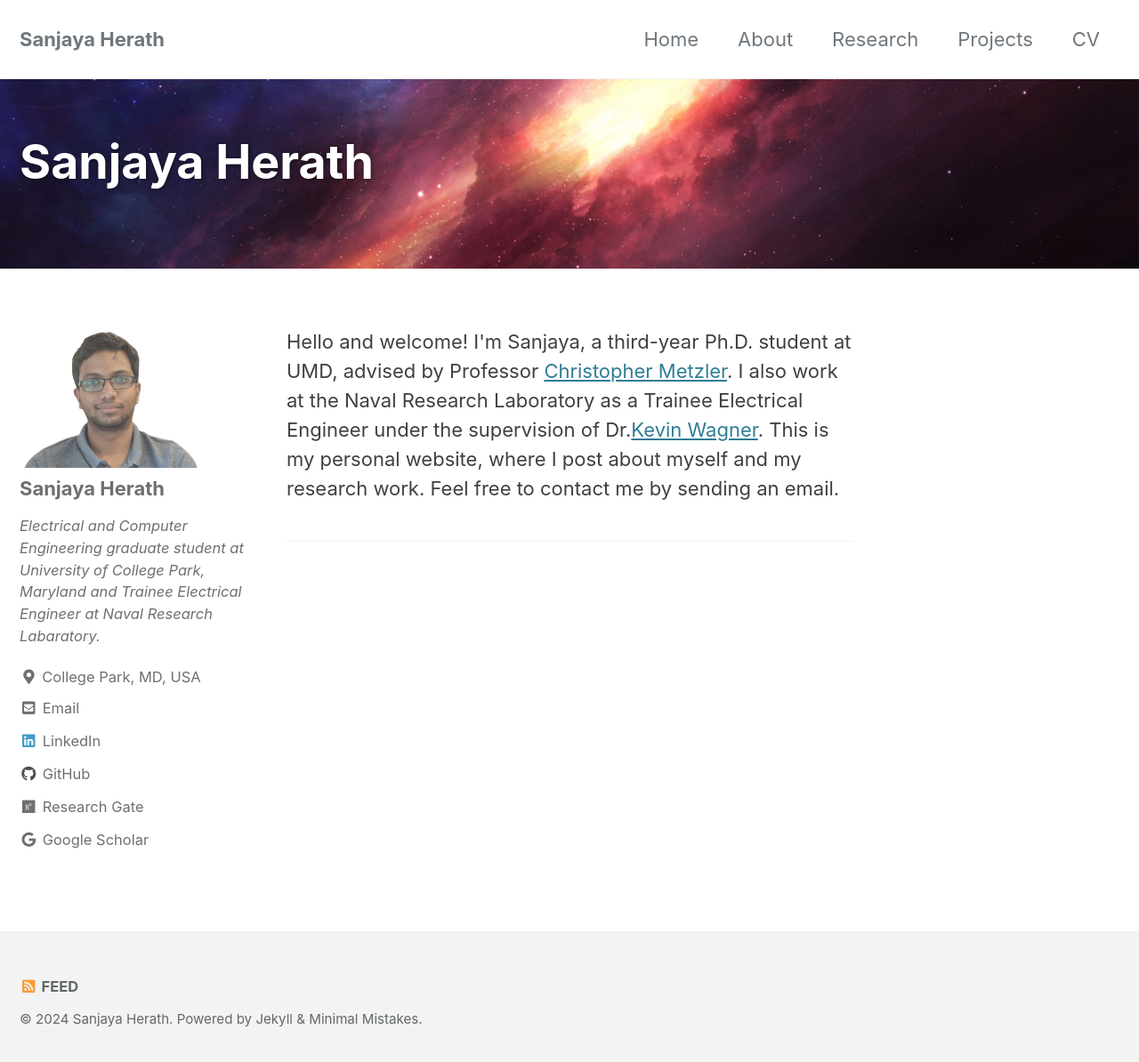
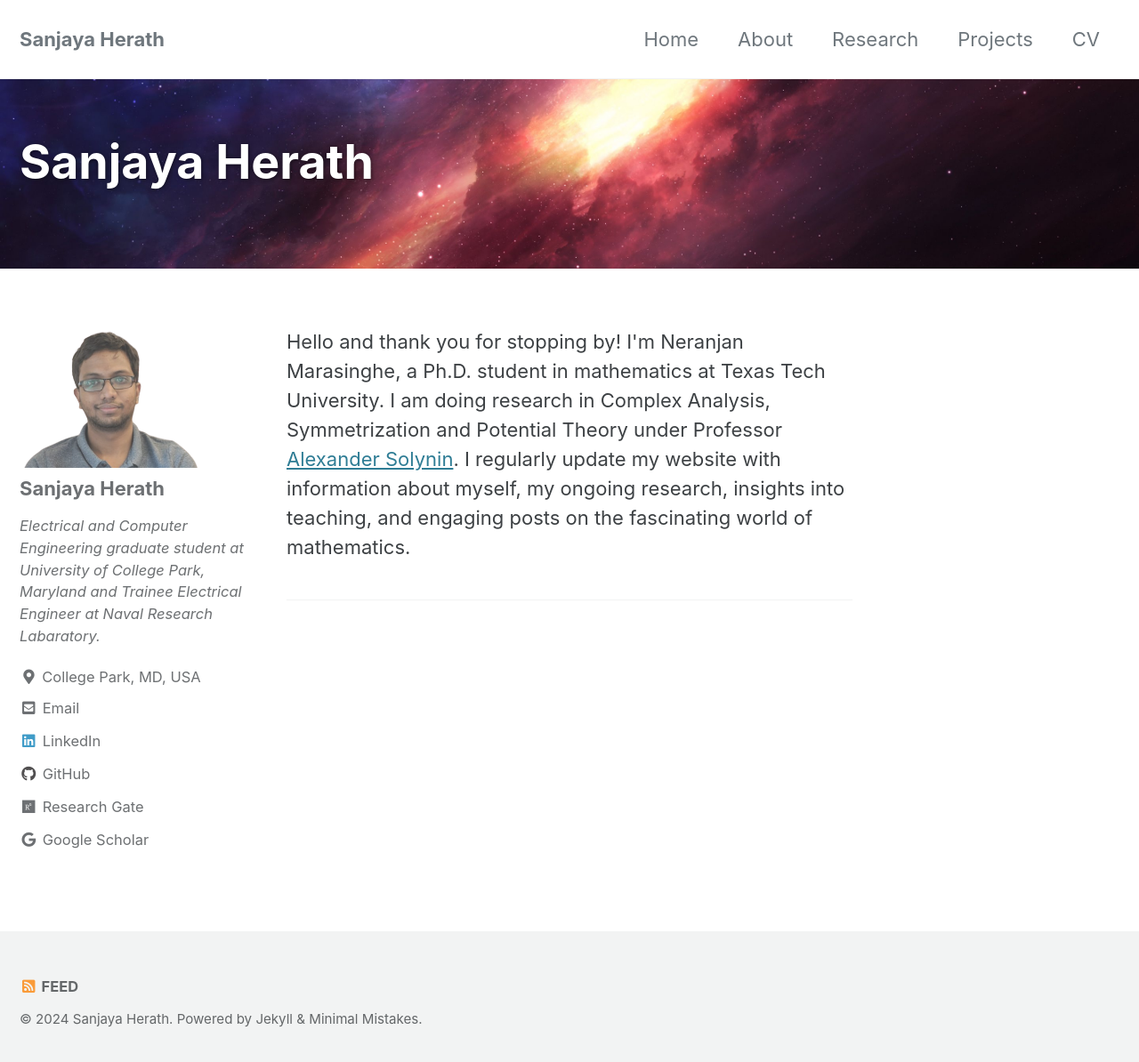
Before and after one commit to Neranjan1994/Neranjan1994.github.io, a Jekyll site: the page built from index.html, in a window 1280 px wide and 1201 px high. Shown: the top 1194 px of the window at 89% size. Built offline with Jekyll 4.4.1, drawn with Linux system fonts in a browser that asks for light colours; cached includes are drawn as plain includes; the list of posts is cut into pages by our own code.

Commit message:
CV and Introduction

```diff
--- a/index.html
+++ b/index.html
@@ -9,7 +9,6 @@ header:
 ---
 
 
-Hello and welcome! I'm Sanjaya, a third-year Ph.D. student at UMD, advised by Professor <a href="https://www.cs.umd.edu/~metzler/">Christopher Metzler</a>.
-I also work at the Naval Research Laboratory as a Trainee Electrical Engineer under the supervision of Dr.<a href="https://www.researchgate.net/profile/Kevin-Wagner-3">Kevin Wagner</a>.
-This is my personal website, where I post about myself and my research work.
-Feel free to contact me by sending an email.
+Hello and thank you for stopping by! I'm Neranjan Marasinghe, a Ph.D. student in mathematics at Texas Tech University. I am doing research in Complex Analysis, Symmetrization and Potential Theory under Professor <a href="https://www.math.ttu.edu/~asolynin/#links">Alexander Solynin</a>.
+
+I regularly update my website with information about myself, my ongoing research, insights into teaching, and engaging posts on the fascinating world of mathematics.
```
Also changed, not shown: 6 other files.
